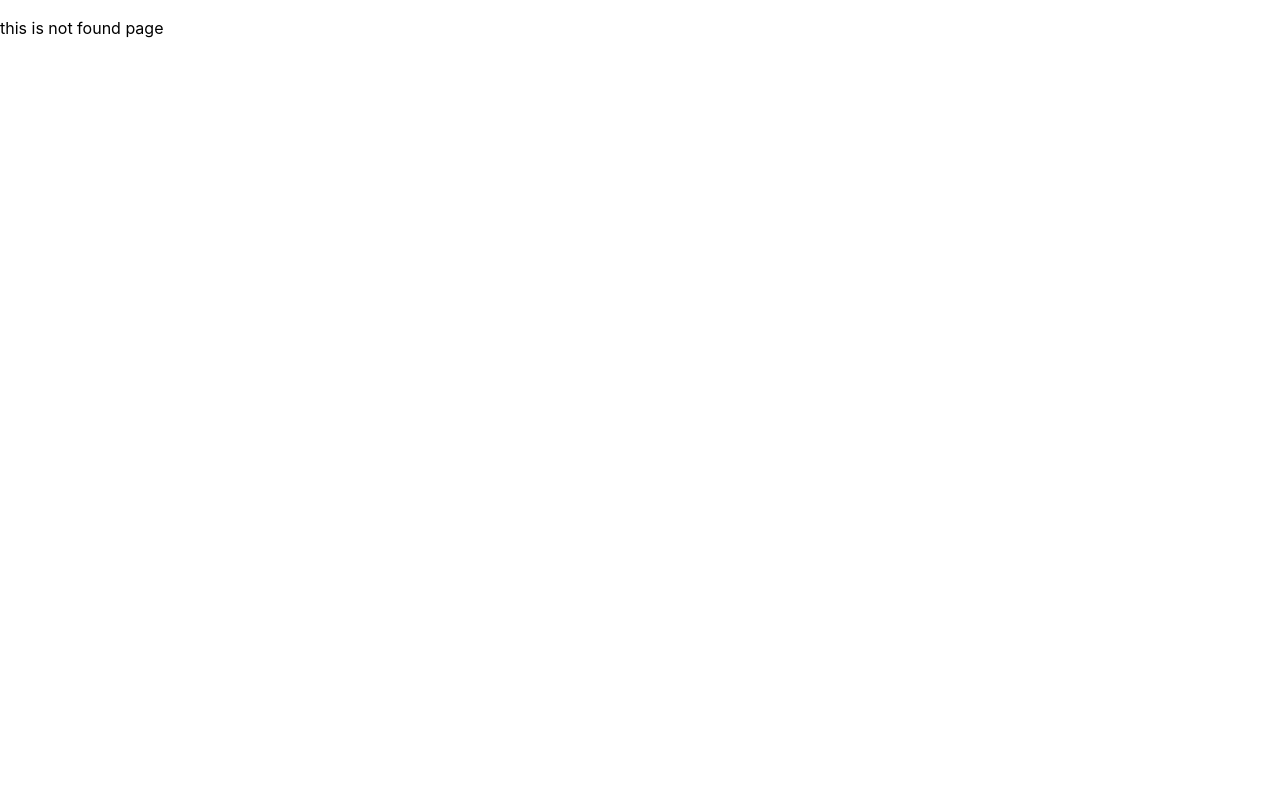
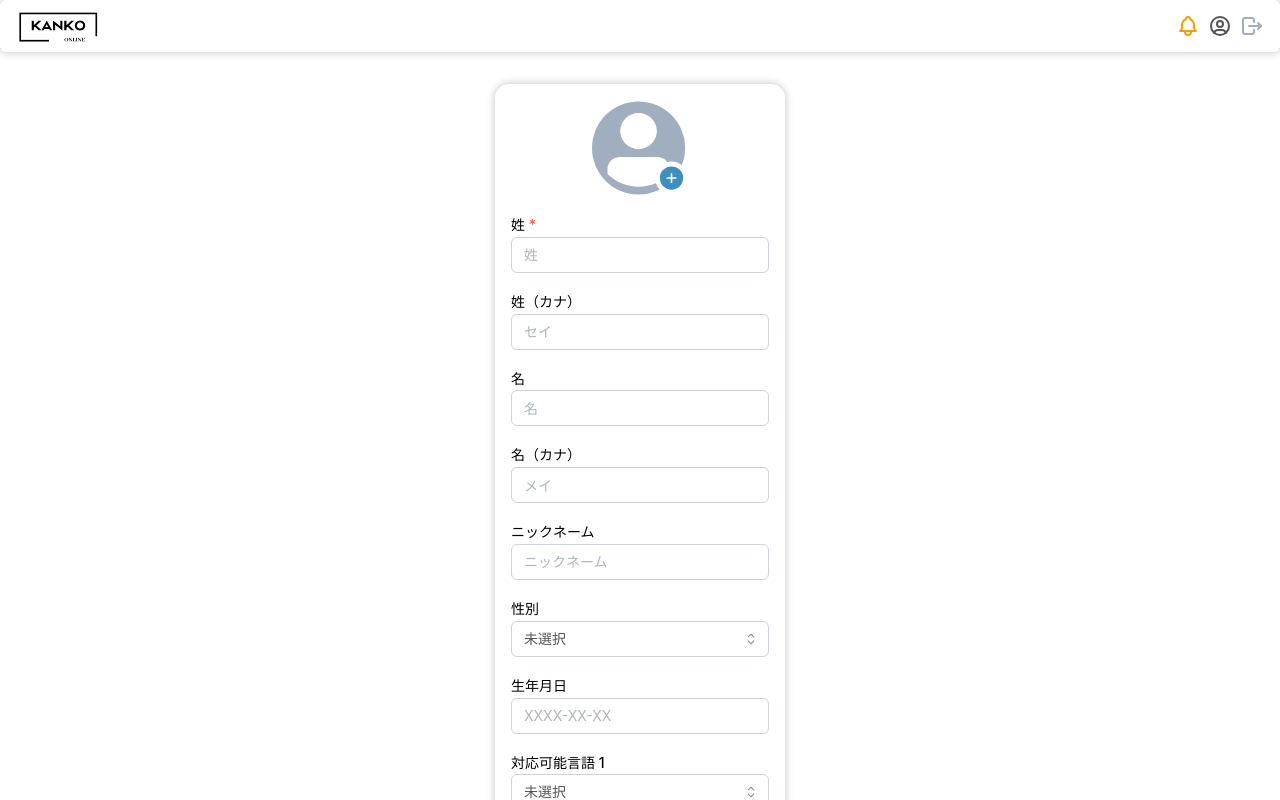
Before and after one commit to kabushikigaisya-kuwadatenoki/areafree-frontend, a Next.js app: page /profile in a window 1280 px wide. Before the commit this address had no page. Shown: the top 800 px of the page. Built offline with nearby package versions, Linux system fonts and the light colour scheme.

Commit message:
個人情報確認UI作成

```diff
--- /dev/null
+++ b/app/(authenticated)/profile/page.tsx
@@ -0,0 +1,5 @@
+import { UserProfileForm } from '@/app/_components/ui/forms/user-profile-form'
+
+export default function Page() {
+  return <UserProfileForm />
+}
```
